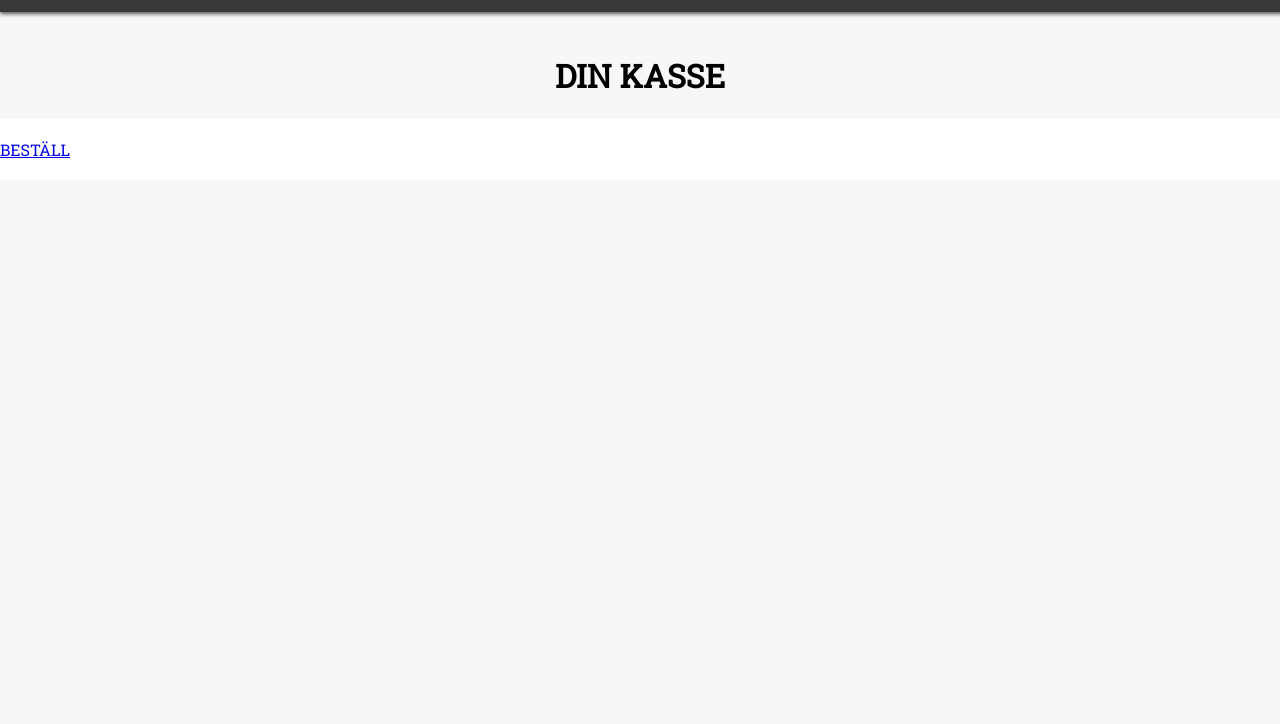
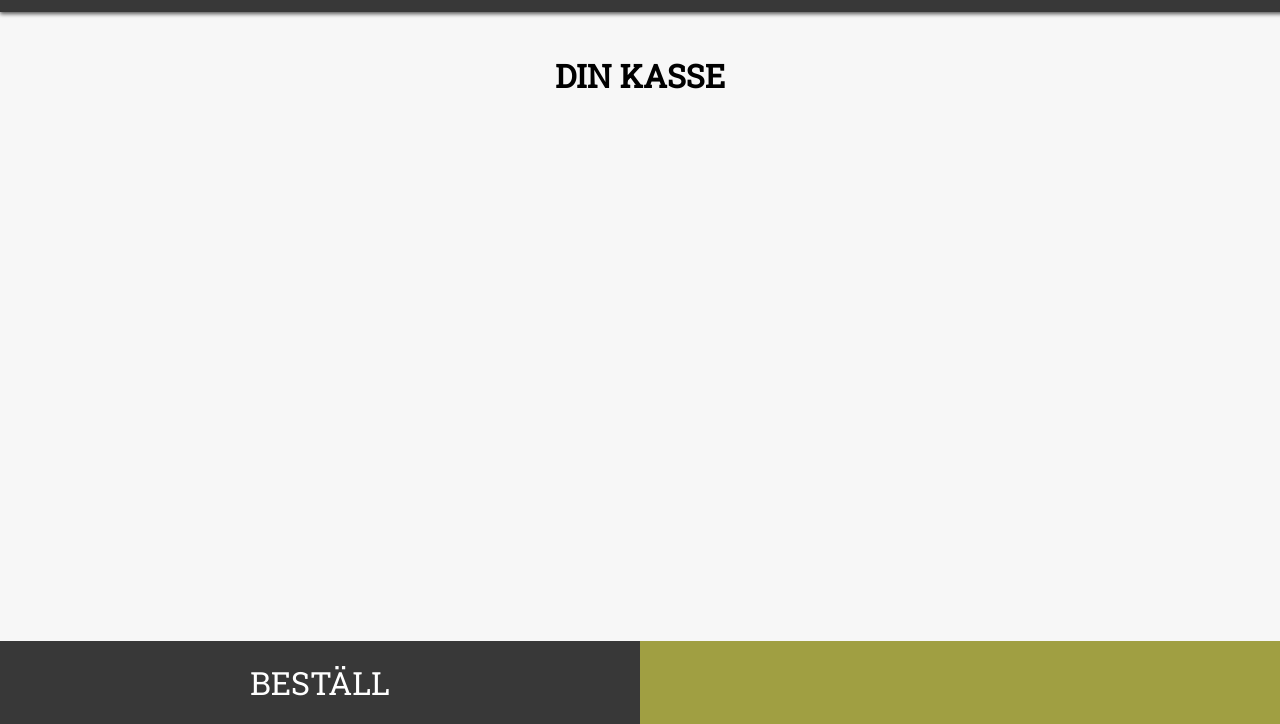
Before and after one commit to Christian-nylander/ajk16_suparkassen, a plain HTML site: page orders.html in a window 1280 px wide. Shown: the part 76-800 px from the top of the page. Drawn offline with nearby package versions, Linux system fonts and the light colour scheme.

Commit message:
fix total container

```diff
--- a/js/ajax.js
+++ b/js/ajax.js
@@ -1,4 +1,4 @@
-var BASE_URL = 'http://localhost:3000/api/products';
+var BASE_URL = 'https://suparkassen-api.herokuapp.com/api/products';
 
 function getProducts() {
   $.ajax({
--- a/orders.html
+++ b/orders.html
@@ -34,7 +34,7 @@
     <h1 style="text-align: center">DIN KASSE</h1>
     <div id="orderContainer"></div>
     <div class="total-container">
-        <a class="order-btn" href="pay.html">BESTÄLL</a>
+        <a class="label" href="pay.html">BESTÄLL</a>
         <div id="total-sum"></div>
     </div>
 </div>
--- a/style/style.css
+++ b/style/style.css
@@ -258,7 +258,6 @@ header .fa .fa-shopping-cart {
 
 .product .footer button:hover {
     background-color: #A09F42;
-    /*color: #383838;*/
 }
 
 .product .footer input {
@@ -415,9 +414,10 @@ input:focus {
 }
 
 .total-container {
+    position: fixed;
+    bottom: 0;
     display: flex;
     width: 100%;
-    padding: 20px 0;
     background-color: white;
 }
 
@@ -425,16 +425,25 @@ input:focus {
     width: 50%;
     font-size: 2em;
     text-align: center;
-    color: #555555;
+    color: white;
+    background-color: #383838;
+    padding: 20px 0;
+    text-decoration: none;
+    transition: all 300ms;
+}
+
+.total-container .label:hover {
+    color: #A09F42;
 }
 
 .total-container #total-sum {
     text-align: center;
     font-size: 2em;
-    /*background-color: #A09F42;*/
-    color: #000;
+    background-color: #A09F42;
+    color: white;
     font-weight: 900;
     width: 50%;
+    padding: 20px 0;
 }
 
 
```
